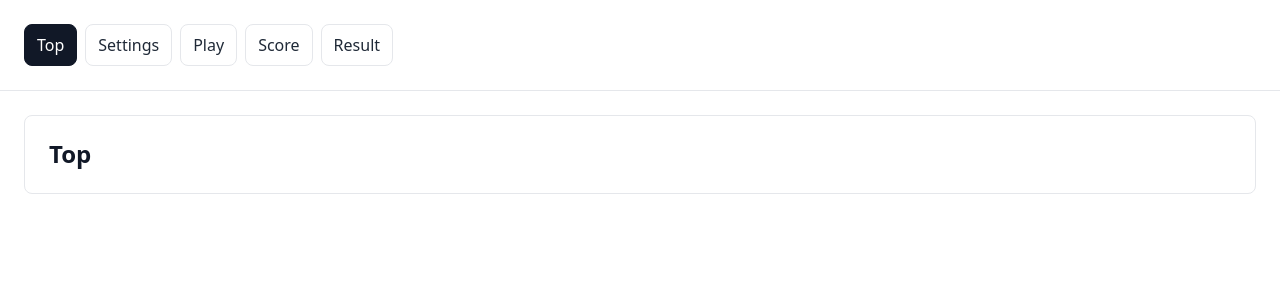
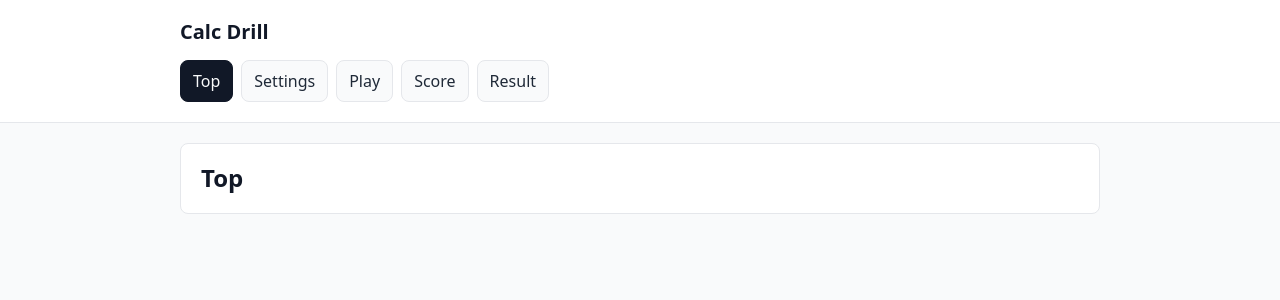
Before and after one commit to FreeManJson/calc-drill, a React (Vite) app: page / in a window 1280 px wide. Shown: the top 300 px of the page. Built offline with nearby package versions, Linux system fonts and the light colour scheme.

Commit message:
2026/06/23:Phase0-4: 共通レイアウトと最小スタイルを追加

```diff
--- a/src/App.css
+++ b/src/App.css
@@ -1,12 +1,42 @@
+.app-layout {
+  min-height: 100svh;
+}
+
+.app-header {
+  border-bottom: 1px solid var(--border);
+  background: var(--surface);
+}
+
+.app-header__inner,
+.page-shell {
+  box-sizing: border-box;
+  margin: 0 auto;
+  max-width: 960px;
+  width: 100%;
+}
+
+.app-header__inner {
+  display: grid;
+  gap: 16px;
+  padding: 20px;
+}
+
+.app-title {
+  color: var(--text-heading);
+  font-size: 20px;
+  font-weight: 700;
+  line-height: 1.2;
+  margin: 0;
+}
+
 .app-nav {
-  border-bottom: 1px solid var(--border);
   display: flex;
   flex-wrap: wrap;
   gap: 8px;
-  padding: 24px;
 }
 
 .app-nav__link {
+  background: var(--bg);
   border: 1px solid var(--border);
   border-radius: 8px;
   color: var(--text);
@@ -21,12 +51,13 @@
 }
 
 .page-shell {
-  padding: 24px;
+  padding: 20px;
 }
 
 .page {
+  background: var(--surface);
   border: 1px solid var(--border);
   border-radius: 8px;
-  padding: 24px;
+  padding: 20px;
   text-align: left;
 }
--- a/src/App.tsx
+++ b/src/App.tsx
@@ -2,6 +2,7 @@ import { useEffect, useState } from 'react'
 import type { MouseEvent } from 'react'
 import { ROUTES } from './constants/routes'
 import type { AppRoute } from './constants/routes'
+import { AppLayout } from './layouts/AppLayout'
 import { ResultPage } from './pages/ResultPage'
 import { PlayPage } from './pages/PlayPage'
 import { ScorePage } from './pages/ScorePage'
@@ -77,22 +78,13 @@ function App() {
   }
 
   return (
-    <>
-      <nav className="app-nav" aria-label="Main navigation">
-        {navItems.map((item) => (
-          <a
-            aria-current={item.route === currentRoute ? 'page' : undefined}
-            className="app-nav__link"
-            href={item.route}
-            key={item.route}
-            onClick={(event) => handleNavigate(event, item.route)}
-          >
-            {item.label}
-          </a>
-        ))}
-      </nav>
-      <main className="page-shell">{renderPage(currentRoute)}</main>
-    </>
+    <AppLayout
+      currentRoute={currentRoute}
+      navItems={navItems}
+      onNavigate={handleNavigate}
+    >
+      {renderPage(currentRoute)}
+    </AppLayout>
   )
 }
 
--- a/src/index.css
+++ b/src/index.css
@@ -1,7 +1,8 @@
 :root {
   --text: #1f2937;
   --text-heading: #111827;
-  --bg: #ffffff;
+  --bg: #f9fafb;
+  --surface: #ffffff;
   --border: #e5e7eb;
 
   font: 16px/1.5 system-ui, 'Segoe UI', Roboto, sans-serif;
@@ -15,7 +16,12 @@
 }
 
 body {
+  background: var(--bg);
   margin: 0;
+}
+
+* {
+  box-sizing: border-box;
 }
 
 #root {
--- /dev/null
+++ b/src/layouts/AppLayout.tsx
@@ -0,0 +1,48 @@
+import type { MouseEvent, ReactNode } from 'react'
+import type { AppRoute } from '../constants/routes'
+
+type NavItem = {
+  label: string
+  route: AppRoute
+}
+
+type AppLayoutProps = {
+  children: ReactNode
+  currentRoute: AppRoute
+  navItems: NavItem[]
+  onNavigate: (
+    event: MouseEvent<HTMLAnchorElement>,
+    route: AppRoute,
+  ) => void
+}
+
+export function AppLayout({
+  children,
+  currentRoute,
+  navItems,
+  onNavigate,
+}: AppLayoutProps) {
+  return (
+    <div className="app-layout">
+      <header className="app-header">
+        <div className="app-header__inner">
+          <p className="app-title">Calc Drill</p>
+          <nav className="app-nav" aria-label="Main navigation">
+            {navItems.map((item) => (
+              <a
+                aria-current={item.route === currentRoute ? 'page' : undefined}
+                className="app-nav__link"
+                href={item.route}
+                key={item.route}
+                onClick={(event) => onNavigate(event, item.route)}
+              >
+                {item.label}
+              </a>
+            ))}
+          </nav>
+        </div>
+      </header>
+      <main className="page-shell">{children}</main>
+    </div>
+  )
+}
```
Also changed, not shown: tags/phase0-4-layout.txt (added).
